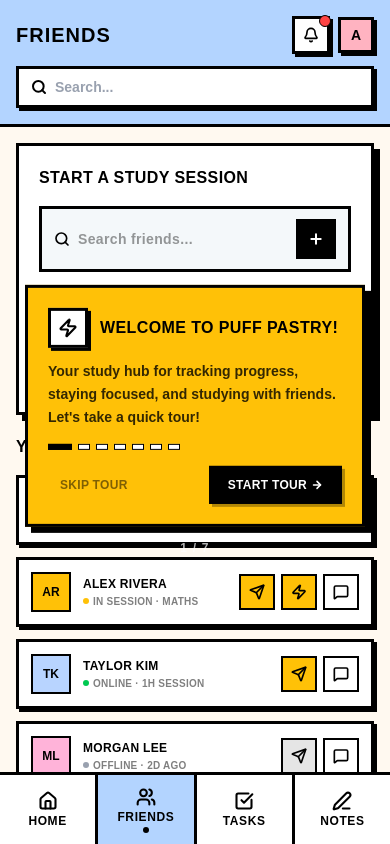
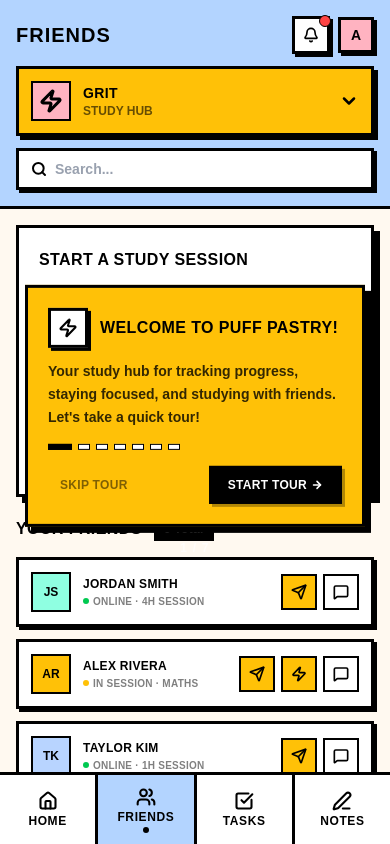
Before and after one commit to AlfianRamadani/puff-pastry-ifest-uajy, a Next.js app: page /friends in a window 390 px wide. Built offline with nearby package versions, Linux system fonts and the light colour scheme.

Commit message:
adding-brand-to-mobile-top-bar

```diff
--- a/src/app/components/layouts/topbar.tsx
+++ b/src/app/components/layouts/topbar.tsx
@@ -3,7 +3,7 @@
 import React, { useState, useRef, useEffect, useCallback } from 'react';
 import { usePathname, useRouter } from 'next/navigation';
 import Link from 'next/link';
-import { X, CheckSquare, Users, BookOpen, Clock, Search, Bell, Sparkles, Settings, LogOut, ChevronDown } from 'lucide-react';
+import { X, CheckSquare, Users, BookOpen, Clock, Search, Bell, Sparkles, Settings, LogOut, ChevronDown, Zap } from 'lucide-react';
 
 const PAGE_TITLES: Record<string, { label: string; color: string }> = {
   '/dashboard': { label: 'DASHBOARD', color: 'bg-[#FFC107]' },
@@ -264,6 +264,19 @@ const TopBar = () => {
               </button>
             </div>
           </div>
+
+          {/* Brand */}
+          <div className="flex items-center gap-3 bg-[#FFC107] border-[3px] border-black p-3 shadow-[4px_4px_0px_0px_rgba(0,0,0,1)] cursor-pointer hover:translate-x-[1px] hover:translate-y-[1px] hover:shadow-[2px_2px_0px_0px_rgba(0,0,0,1)] transition-all mb-3">
+            <div className="bg-[#FFB3C1] border-2 border-black w-10 h-10 flex items-center justify-center">
+              <Zap className="w-6 h-6 text-black" strokeWidth={3} />
+            </div>
+            <div className="flex flex-col leading-tight flex-1">
+              <span className="font-black text-sm text-black tracking-wide">GRIT</span>
+              <span className="font-bold text-xs text-black/60">STUDY HUB</span>
+            </div>
+            <ChevronDown className="w-5 h-5 text-black" strokeWidth={3} />
+          </div>
+
           {/* Mobile Search */}
           <div className="relative">
             <div className="flex items-center bg-white border-[3px] border-black px-3 py-2 shadow-[3px_3px_0px_0px_rgba(0,0,0,1)]">
```
Also changed, not shown: 1 other file (tests, documents, lock files or other folders).
